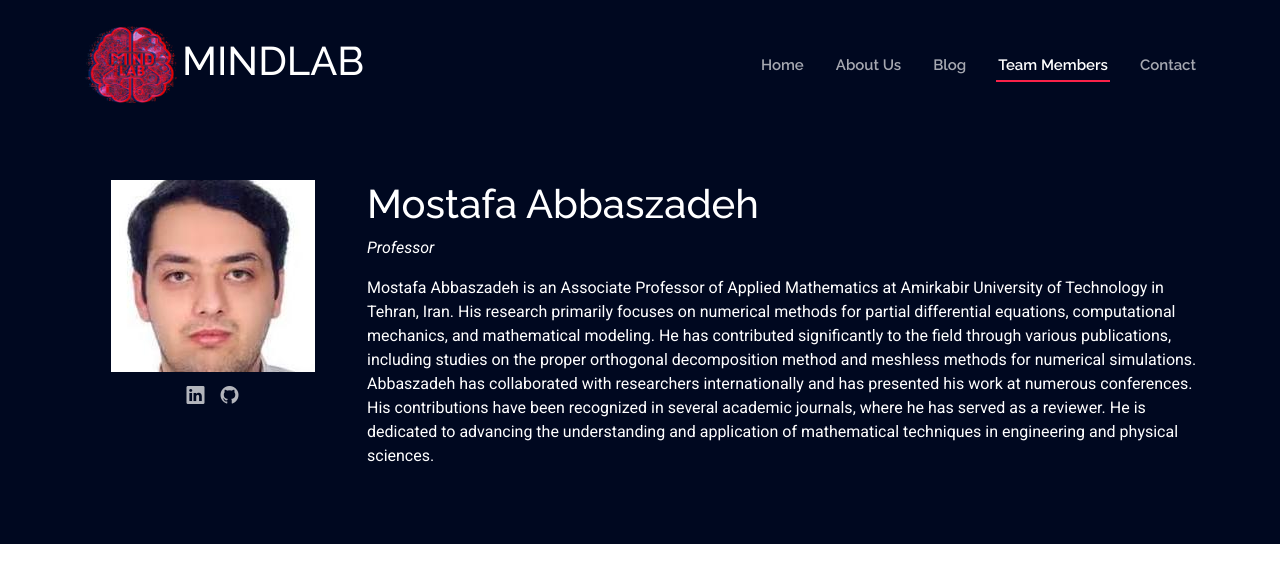
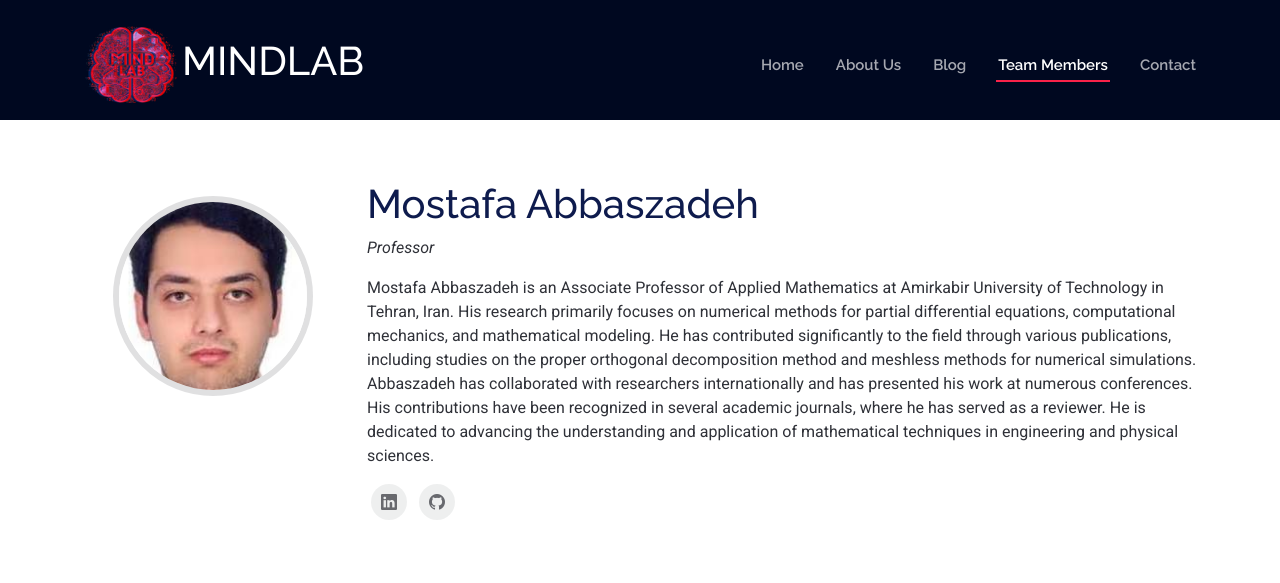
Before and after one commit to nghz/Mindlabweb, a Jekyll site: the page built from _members/mostafa_abbaszadeh.md, in a window 1280 px wide. Shown: the top 583 px of the page. Built offline with Jekyll 4.4.1, drawn with Linux system fonts in a browser that asks for light colours.

Commit message:
member page completed

```diff
--- a/_includes/sections/hero.html
+++ b/_includes/sections/hero.html
@@ -1,6 +1,6 @@
 <!-- Hero Section -->
 <section id="hero" class="hero section dark-background">
-    <img src="assets/img/steve-johnson-_0iV9LmPDn0-unsplash.jpg" alt="" data-aos="fade-in" class="">
+    <img src="/assets/img/steve-johnson-_0iV9LmPDn0-unsplash.jpg" alt="" data-aos="fade-in" class="">
     <div class="container ">
     <h2 data-aos="fade-up" data-aos-delay="100" class="">Machine Intelligence,<br>Numerical Data<span> Laboratory</span></h2>
     </div>
--- a/_layouts/member.html
+++ b/_layouts/member.html
@@ -4,21 +4,15 @@ layout: default
 <section class="dark-background">
 </section>
 
-<section id="team" data-aos="fade-up" class="dark-background">
-    <div class="container">
+<section id="team" data-aos="fade-up">
+    <div class="container profile-info">
         <div class="row">
-            <div class="col-3 speakers">
-                <div class="d-flex align-items-center justify-content-center flex-column member">
-                    <img src="{{ page.avatar }}" class="img-fluid" alt="">
-                    <div class="social">
-                        {% for s in page.social%}
-                        <a href="{{s.link}}" target="_blank" class="mx-1" ><i class="bi {{s.icon}}"></i></a>
-                        {% endfor %}
-                      </div>
+            <div class="col-lg-3 col-md-6 col-sm-12">
+                <div class="d-flex align-items-center justify-content-center flex-column">
+                    <img src="{{ page.avatar }}" class="profile-img" alt="">
                 </div>
-
             </div>
-            <div class="col-9">
+            <div class="col-lg-9 col-md-6 col-sm-12">
                 <h1>{{page.name}}</h1>
                 <div class="mb-3">
                     <i>{{page.title}}</i>
@@ -26,6 +20,11 @@ layout: default
                 <div>
                     {{ content }}
                 </div>
+                <div class="social">
+                    {% for s in page.social%}
+                    <a href="{{s.link}}" target="_blank" class="mx-1" ><i class="bi {{s.icon}}"></i></a>
+                    {% endfor %}
+                </div>
             </div>
         </div>
     </div>
--- a/_sass/main.scss
+++ b/_sass/main.scss
@@ -1063,6 +1063,37 @@ section,
   bottom: 0;
 }
 
+.profile-info .profile-img {
+  height: 200px;
+  width: 200px;
+  border-radius: 100px;
+  margin: 1rem auto;
+  overflow: hidden;
+  object-fit: cover;
+  // top: -100px;
+  // margin-bottom: -70px;
+  border: 6px solid color-mix(in srgb, var(--default-color), transparent 85%);
+}
+
+.profile-info .social a {
+  background: color-mix(in srgb, var(--default-color), transparent 92%);
+  color: color-mix(in srgb, var(--default-color), transparent 30%);
+  line-height: 1;
+  display: inline-block;
+  text-align: center;
+  border-radius: 50%;
+  width: 36px;
+  height: 36px;
+  display: inline-flex;
+  align-items: center;
+  justify-content: center;
+}
+
+.profile-info .social a:hover {
+  background: var(--accent-color);
+  color: var(--contrast-color);
+}
+
 /*--------------------------------------------------------------
   # About Section
   --------------------------------------------------------------*/
```
Also changed, not shown: _members/whiliam_ghazanfari.md (deleted, +0 -14 lines), _posts/2018-08-20-apple.md (+1 -1 lines), _posts/2018-08-20-bananas.md (deleted, +0 -18 lines).
